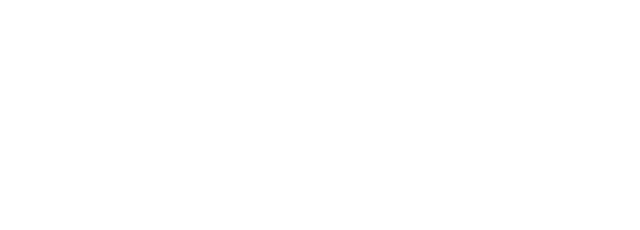
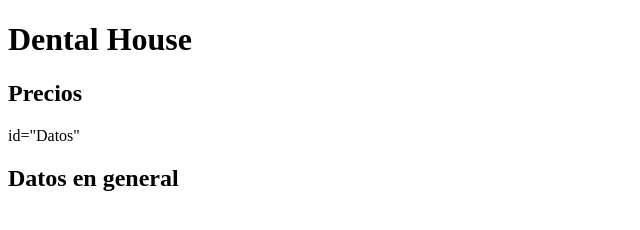
Before and after one commit to juanchoda200/projectHTMLbasico, a plain HTML site: page index.html in a window 1280 px wide. Shown: the whole page, without its empty margins (0-640 px from the left). Drawn offline with Linux system fonts and the light colour scheme.

Commit message:
modificacion dia 1

```diff
--- a/index.html
+++ b/index.html
@@ -1,14 +1,32 @@
 <!DOCTYPE html>
 <html lang="es">
+
 <head>
     <meta charset="UTF-8">
     <meta name="viewport" content="width=device-width, initial-scale=1.0">
     <meta name="author" content="Juan David Berrio">
-    <meta name="description" content="Sitio web para realizar ejemplos en clase">
-    <meta name="keywords" content="HTML, ejemplo, sitio web, fronted">
-    <title>Proyecto HTML TEST</title>
+    <meta name="description" content="Este Sitio Va a estar enfocado en insumos de odontología y ventas de de odontología">
+    <meta name="keywords" content="odontología, insumos, ventas, productos, precio">
+
+    <title>Dental House</title>
 </head>
+
 <body>
+     <div id="principal">
+         <h1>Dental House</h1>
+    </div>
+
+    <div id="Precio">
+         <h2>Precios</h2>
+    </div>
+
+    <div> id="Datos"
+         <h2>Datos en general</h2>
+    </div>
+
+    <div>
+        <h2></h2>
+    </div>
 
 </body>
 </html>
```
